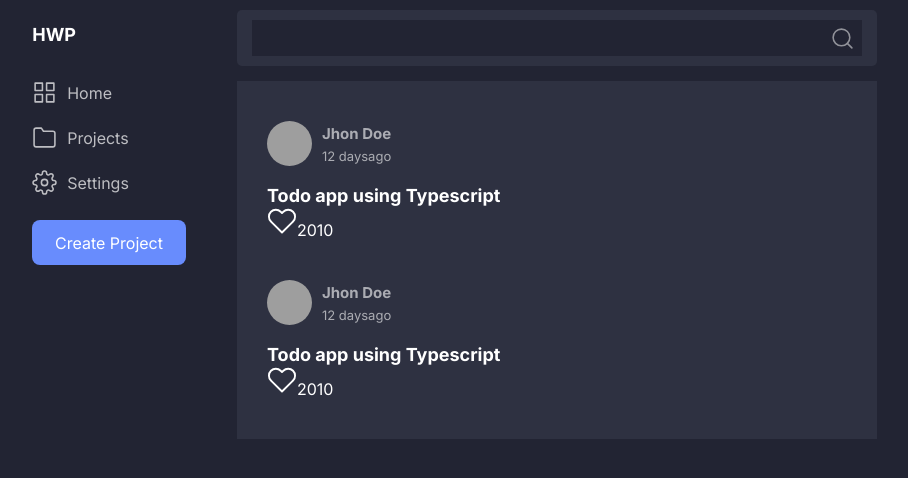
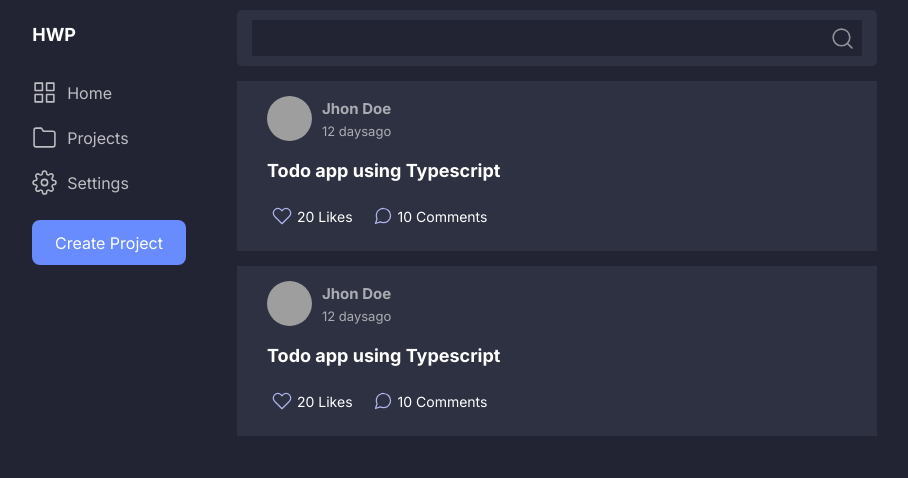
Before and after one commit to ocfranz/hello-world-projects, a React (Create React App) app: page / in a window 1280 px wide. Shown: the top 478 px of the page, without its empty margins (19-927 px from the left). Built offline with nearby package versions, Linux system fonts and the light colour scheme; grey boxes are pictures that could not be loaded.

Commit message:
wip(): project card

```diff
--- a/package.json
+++ b/package.json
@@ -14,7 +14,7 @@
     "react-scripts": "3.4.3"
   },
   "scripts": {
-    "server": "node ./server/index.js",
+    "serve": "node ./server/index.js",
     "dev:start": "react-scripts start",
     "build": "GENERATE_SOURCEMAP=false react-scripts build",
     "test": "react-scripts test"
--- a/src/components/Icon/Icon.js
+++ b/src/components/Icon/Icon.js
@@ -6,6 +6,7 @@ import IconProject from "./icons/Project";
 import IconSetting from "./icons/Settings";
 import IconSearch from "./icons/Search";
 import IconLike from "./icons/Like";
+import IconComment from "./icons/Comment";
 
 const Icon = ({ iconName, size, color }) => {
   return (
@@ -15,6 +16,7 @@ const Icon = ({ iconName, size, color }) => {
       {iconName === "settings" && <IconSetting size={size} color={color} />}
       {iconName === "search" && <IconSearch size={size} color={color} />}
       {iconName === "like" && <IconLike size={size} color={color} />}
+      {iconName === "comment" && <IconComment size={size} color={color} />}
     </>
   );
 };
--- /dev/null
+++ b/src/components/Icon/icons/Comment.js
@@ -0,0 +1,17 @@
+import React from "react";
+const MessageCircle = ({ size, color }) => (
+  <svg
+    xmlns="http://www.w3.org/2000/svg"
+    width={size}
+    height={size}
+    viewBox="0 0 24 24"
+    fill="none"
+    stroke={color}
+    strokeWidth="1.5"
+    strokeLinecap="round"
+    strokeLinejoin="round"
+  >
+    <path d="M21 11.5a8.38 8.38 0 0 1-.9 3.8 8.5 8.5 0 0 1-7.6 4.7 8.38 8.38 0 0 1-3.8-.9L3 21l1.9-5.7a8.38 8.38 0 0 1-.9-3.8 8.5 8.5 0 0 1 4.7-7.6 8.38 8.38 0 0 1 3.8-.9h.5a8.48 8.48 0 0 1 8 8v.5z"></path>
+  </svg>
+);
+export default MessageCircle;
--- a/src/modules/ProjectCard/ProjectCard.js
+++ b/src/modules/ProjectCard/ProjectCard.js
@@ -3,9 +3,12 @@ import PropTypes from "prop-types";
 import { formatDistance, subDays } from "date-fns";
 import {
   ProjectCardStyled,
+  ProjectCardBody,
   ProjectCardWrapper,
   ProjectTitle,
   ProjectCardHeading,
+  ProjectCardFooter,
+  ProjectCardFooterItem,
 } from "./styles";
 
 import Icon from "../../components/Icon";
@@ -14,6 +17,7 @@ const ProjectCard = ({ project }) => {
   return (
     <ProjectCardStyled>
       <ProjectCardWrapper>
+        <ProjectCardBody>
           <ProjectCardHeading>
             <img src={project.userThumbnail} />
             <div>
@@ -27,13 +31,21 @@ const ProjectCard = ({ project }) => {
           <div>
             <ProjectTitle>{project.title}</ProjectTitle>
           </div>
-        <div>
-          <span>
-            <Icon iconName="like" color="#ffffff" />
-            {project.likes}
-          </span>
-          <span>{project.comments}</span>
+          <ProjectCardFooter>
+            <ProjectCardFooterItem>
+              <div className="card__button">
+                <Icon iconName="like" color="#AFB6ED" size={20} />
               </div>
+              <span>{project.likes} Likes</span>
+            </ProjectCardFooterItem>
+            <ProjectCardFooterItem>
+              <div className="card__button">
+                <Icon iconName="comment" color="#AFB6ED" size={20} />
+              </div>
+              <span>{project.comments} Comments</span>
+            </ProjectCardFooterItem>
+          </ProjectCardFooter>
+        </ProjectCardBody>
       </ProjectCardWrapper>
     </ProjectCardStyled>
   );
--- a/src/modules/ProjectCard/styles.js
+++ b/src/modules/ProjectCard/styles.js
@@ -1,11 +1,20 @@
 import styled from "styled-components";
+import { remy } from "../../styles/functions";
+import { Pointer } from "../../styles/utils";
+
 const ProjectCardStyled = styled.div`
   width: 100%;
-  padding: 10px 30px;
+  margin-bottom: ${remy(15)};
+  border-radius: ${remy(5)};
 `;
 
 const ProjectCardWrapper = styled.div`
-  margin: 10px 0px;
+  background-color: #2e3141;
+  ${Pointer}
+`;
+
+const ProjectCardBody = styled.div`
+  padding: ${remy(15)} ${remy(30)} ${remy(10)} ${remy(30)};
 `;
 
 const ProjectTitle = styled.div`
@@ -18,10 +27,10 @@ const ProjectTitle = styled.div`
 const ProjectCardHeading = styled.div`
   display: flex;
   align-items: center;
-  padding: 0px 0px 20px 0px;
+  padding: 0rem 0rem ${remy(20)} 0rem;
   img {
-    width: 45px;
-    height: 45px;
+    width: ${remy(45)};
+    height: ${remy(45)};
     border-radius: 50%;
   }
   div {
@@ -41,9 +50,39 @@ const ProjectCardHeading = styled.div`
   }
 `;
 
+const ProjectCardFooter = styled.div`
+  display: flex;
+  padding: ${remy(20)} 0rem ${remy(10)} 0rem;
+`;
+
+const ProjectCardFooterItem = styled.div`
+  display: flex;
+  align-items: center;
+  margin-right: ${remy(15)};
+  .card__button {
+    ${Pointer}
+    display : flex;
+    padding: 5px;
+    border-radius: 50%;
+    display: flex;
+    justify-items: center;
+    justify-content: center;
+    align-items: center;
+    &:hover {
+      background-color: #1d1f2c;
+    }
+  }
+  span {
+    font-size: ${remy(14)};
+  }
+`;
+
 export {
   ProjectCardStyled,
   ProjectCardWrapper,
+  ProjectCardBody,
   ProjectTitle,
   ProjectCardHeading,
+  ProjectCardFooter,
+  ProjectCardFooterItem,
 };
--- a/src/pages/Home/styles.js
+++ b/src/pages/Home/styles.js
@@ -15,10 +15,8 @@ const Feed = styled.div`
   padding: 10px 0px;
 `;
 const FeedList = styled.div`
-  background-color: #2e3141;
   margin-top: 15px;
   height: auto;
-  padding: 20px 0px;
 `;
 
 export { HomeWrapper, Feed, FeedList };
--- /dev/null
+++ b/src/styles/functions.js
@@ -0,0 +1,2 @@
+const BASE_PX = 16;
+export const remy = (pixels) => `${pixels / BASE_PX}rem`;
```
Lines whose indentation alone changed are shown as unchanged.
